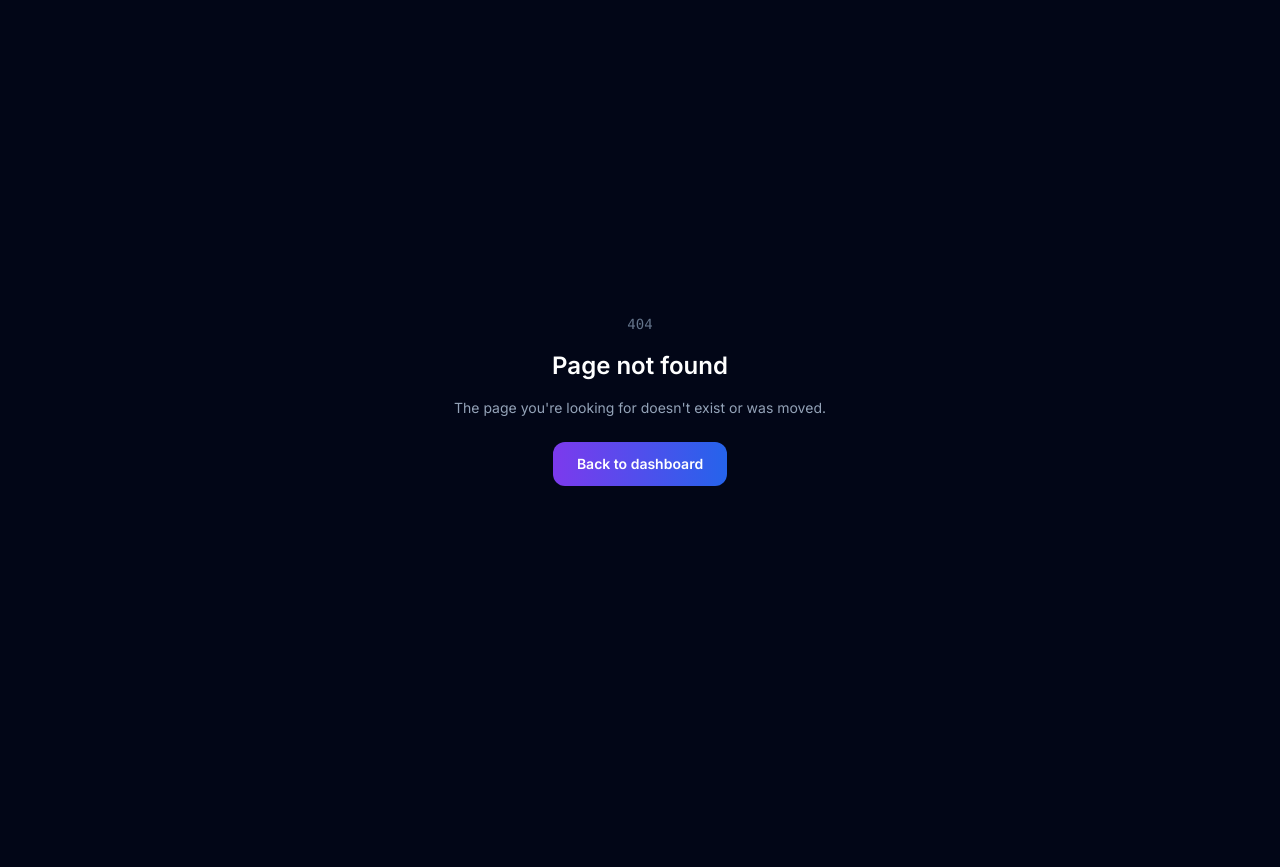
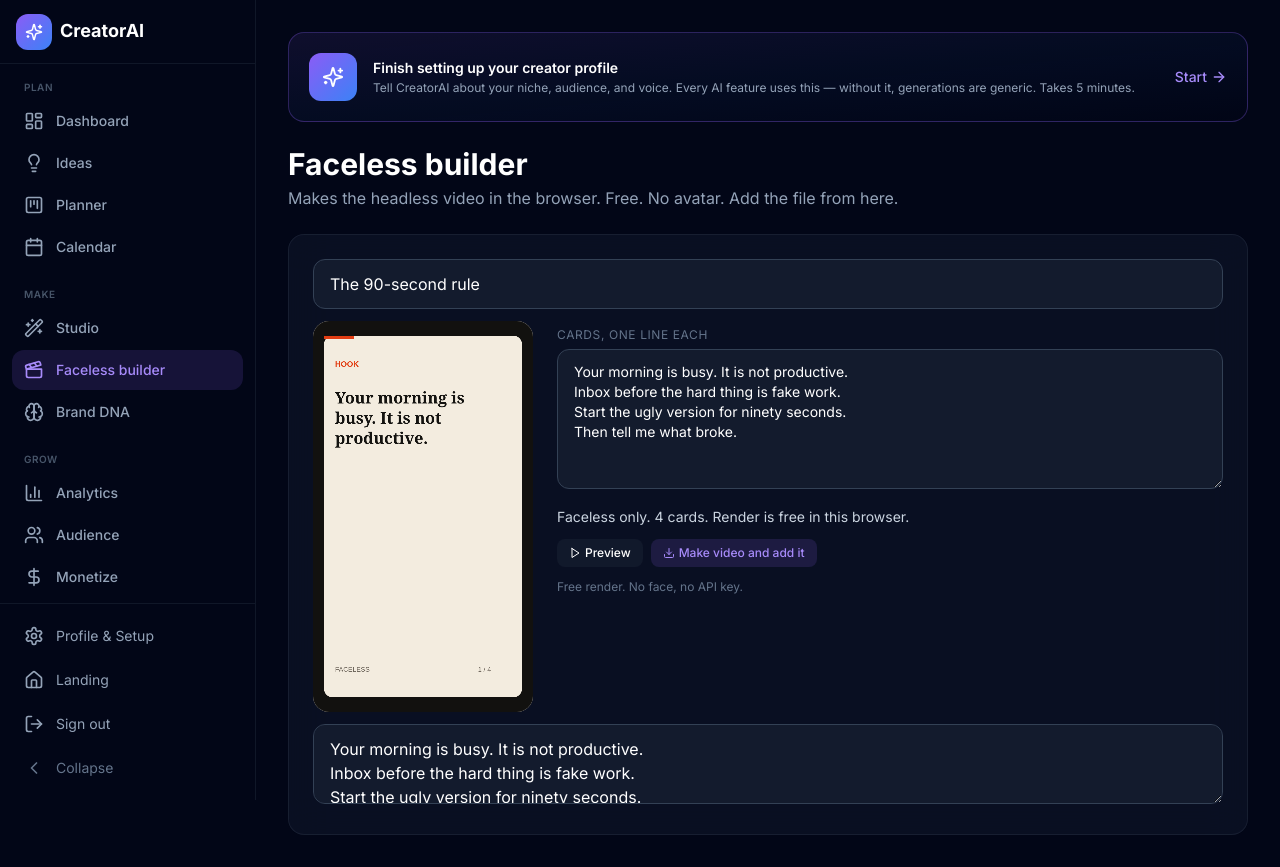
Before and after one commit to matpcul-tech/creator-os, a Next.js app: page /builder in a window 1280 px wide. Before the commit this address had no page. Before the commit the page ends 800 px from the top, so only its background shows below. Built offline with nearby package versions, Linux system fonts and the light colour scheme.

Commit message:
Add a free faceless video builder inside the app.

```diff
--- /dev/null
+++ b/app/(dashboard)/builder/page.tsx
@@ -0,0 +1,22 @@
+"use client";
+
+import { useState } from "react";
+import { FacelessBuilder } from "@/components/FacelessBuilder";
+
+export default function BuilderPage() {
+  const [title, setTitle] = useState("The 90-second rule");
+  const [script, setScript] = useState("Your morning is busy. It is not productive.\nInbox before the hard thing is fake work.\nStart the ugly version for ninety seconds.\nThen tell me what broke.");
+  return (
+    <div className="space-y-6">
+      <div>
+        <h1 className="text-3xl font-bold text-white mb-1">Faceless builder</h1>
+        <p className="text-dark-400">Makes the headless video in the browser. Free. No avatar. Add the file from here.</p>
+      </div>
+      <div className="cai-card space-y-3">
+        <input value={title} onChange={(e) => setTitle(e.target.value)} className="cai-input" placeholder="Title" />
+        <FacelessBuilder script={script} title={title} />
+        <textarea value={script} onChange={(e) => setScript(e.target.value)} className="cai-input min-h-[80px]" />
+      </div>
+    </div>
+  );
+}
--- /dev/null
+++ b/components/FacelessBuilder.tsx
@@ -0,0 +1,144 @@
+"use client";
+
+import { useEffect, useRef, useState } from "react";
+import { Download, Play, Square } from "lucide-react";
+
+type Card = { kicker: string; text: string };
+
+function toCards(script: string, title: string): Card[] {
+  const lines = script.split(/\n+/).map((line) => line.replace(/^[#>*\-\d.\s]+/, "").trim()).filter((line) => line.length > 2);
+  const source = lines.length ? lines : [title || "Untitled short"];
+  return source.slice(0, 8).map((text, i) => ({
+    kicker: i === 0 ? "HOOK" : i === source.length - 1 ? "CTA" : String(i).padStart(2, "0"),
+    text: text.length > 140 ? text.slice(0, 137) + "\u2026" : text,
+  }));
+}
+
+function wrap(ctx: CanvasRenderingContext2D, text: string, max: number) {
+  const words = text.split(" ");
+  const lines: string[] = [];
+  let line = "";
+  for (const word of words) {
+    const trial = line ? `${line} ${word}` : word;
+    if (ctx.measureText(trial).width > max && line) { lines.push(line); line = word; }
+    else line = trial;
+  }
+  if (line) lines.push(line);
+  return lines;
+}
+
+function paint(canvas: HTMLCanvasElement, card: Card, index: number, total: number, progress: number) {
+  const ctx = canvas.getContext("2d");
+  if (!ctx) return;
+  ctx.clearRect(0, 0, 720, 1280);
+  ctx.fillStyle = "#12110f";
+  ctx.fillRect(0, 0, 720, 1280);
+  ctx.fillStyle = "#f3ecdf";
+  ctx.beginPath();
+  ctx.roundRect(36, 48, 648, 1184, 28);
+  ctx.fill();
+  ctx.fillStyle = index % 2 ? "#1e5c49" : "#e23d12";
+  ctx.fillRect(36, 48, 648 * progress, 10);
+  ctx.font = "600 26px sans-serif";
+  ctx.fillText(card.kicker, 72, 150);
+  ctx.fillStyle = "#141310";
+  ctx.font = "700 52px Georgia, serif";
+  wrap(ctx, card.text, 560).forEach((line, i) => ctx.fillText(line, 72, 270 + i * 66));
+  ctx.fillStyle = "#6e665c";
+  ctx.font = "500 22px sans-serif";
+  ctx.fillText("FACELESS", 72, 1148);
+  ctx.fillText(`${index + 1} / ${total}`, 540, 1148);
+}
+
+function saveLocal(key: string, blob: Blob) {
+  const req = indexedDB.open("faceless-builder", 1);
+  req.onupgradeneeded = () => req.result.createObjectStore("cuts");
+  req.onsuccess = () => {
+    const db = req.result;
+    const tx = db.transaction("cuts", "readwrite");
+    tx.objectStore("cuts").put(blob, key);
+  };
+}
+
+export function FacelessBuilder({ script, title, contentId }: { script: string; title: string; contentId?: number }) {
+  const canvasRef = useRef<HTMLCanvasElement>(null);
+  const [lines, setLines] = useState(script);
+  const [status, setStatus] = useState("Free render. No face, no API key.");
+  const [fileUrl, setFileUrl] = useState("");
+  const [playing, setPlaying] = useState(false);
+  const timer = useRef<number | null>(null);
+  const cards = toCards(lines, title);
+
+  useEffect(() => setLines(script), [script]);
+  useEffect(() => {
+    const canvas = canvasRef.current;
+    if (canvas && cards[0]) paint(canvas, cards[0], 0, cards.length, 0.15);
+    return () => { if (timer.current) window.clearInterval(timer.current); };
+  }, [lines, title]);
+
+  function stop() {
+    if (timer.current) window.clearInterval(timer.current);
+    timer.current = null;
+    setPlaying(false);
+  }
+
+  function run(record: boolean) {
+    const canvas = canvasRef.current;
+    if (!canvas || !cards.length) return;
+    stop();
+    setPlaying(true);
+    let rec: MediaRecorder | null = null;
+    const chunks: Blob[] = [];
+    if (record) {
+      const mime = MediaRecorder.isTypeSupported("video/webm;codecs=vp9") ? "video/webm;codecs=vp9" : "video/webm";
+      rec = new MediaRecorder(canvas.captureStream(30), { mimeType: mime });
+      rec.ondataavailable = (e) => { if (e.data.size) chunks.push(e.data); };
+      rec.start();
+      setStatus("Making the faceless file…");
+    }
+    const started = performance.now();
+    timer.current = window.setInterval(() => {
+      const t = (performance.now() - started) / 1000;
+      const idx = Math.min(cards.length - 1, Math.floor(t / 3.2));
+      paint(canvas, cards[idx], idx, cards.length, (t - idx * 3.2) / 3.2);
+      if (t >= cards.length * 3.2) {
+        stop();
+        if (rec) {
+          rec.onstop = () => {
+            const blob = new Blob(chunks, { type: "video/webm" });
+            const url = URL.createObjectURL(blob);
+            setFileUrl(url);
+            saveLocal(String(contentId || title || "latest"), blob);
+            const a = document.createElement("a");
+            a.href = url;
+            a.download = `${(title || "faceless-short").slice(0, 40).replace(/\s+/g, "-")}.webm`;
+            a.click();
+            setStatus("Added. The file downloaded and is kept in this browser for this piece.");
+          };
+          rec.stop();
+        }
+      }
+    }, 33);
+  }
+
+  return (
+    <div className="grid md:grid-cols-[220px_1fr] gap-6 items-start">
+      <canvas ref={canvasRef} width={720} height={1280} className="w-full max-w-[220px] rounded-2xl bg-[#f3ecdf]" />
+      <div>
+        <label className="text-xs uppercase tracking-wider text-dark-500">Cards, one line each</label>
+        <textarea value={lines} onChange={(e) => setLines(e.target.value)} className="cai-input min-h-[140px] text-sm mt-1" />
+        <p className="text-sm text-dark-300 my-3">Faceless only. {cards.length} cards. Render is free in this browser.</p>
+        <div className="flex flex-wrap gap-2">
+          <button onClick={() => run(false)} className="px-3 py-1.5 rounded-lg text-xs font-medium bg-dark-800/40 text-white flex items-center gap-1">{playing ? <Square size={12} /> : <Play size={12} />} Preview</button>
+          <button onClick={() => run(true)} className="px-3 py-1.5 rounded-lg text-xs font-medium bg-brand-500/15 text-brand-400 flex items-center gap-1"><Download size={12} /> Make video and add it</button>
+        </div>
+        <p className="text-xs text-dark-500 mt-3">{status}</p>
+        {fileUrl ? <video src={fileUrl} controls className="mt-3 w-full max-w-[220px] rounded-xl" /> : null}
+      </div>
+    </div>
+  );
+}
+
+export function FacelessCut(props: { script: string; title: string; contentId?: number }) {
+  return <FacelessBuilder {...props} />;
+}
--- a/components/dashboard/Sidebar.tsx
+++ b/components/dashboard/Sidebar.tsx
@@ -21,6 +21,7 @@
   Users,
   Plug,
   Home,
+  Clapperboard,
 } from "lucide-react";
 
 const navGroups = [
@@ -37,6 +38,7 @@
     label: "Make",
     items: [
       { label: "Studio", href: "/studio", icon: Wand2 },
+      { label: "Faceless builder", href: "/builder", icon: Clapperboard },
       { label: "Brand DNA", href: "/brand", icon: Brain },
     ],
   },
@@ -75,48 +77,27 @@
   }
 
   return (
-    <aside
-      className={`${collapsed ? "w-[72px]" : "w-64"} h-screen sticky top-0 flex flex-col transition-all duration-300 border-r border-dark-800/50 bg-dark-950`}
-    >
-      {/* Logo */}
+    <aside className={`${collapsed ? "w-[72px]" : "w-64"} h-screen sticky top-0 flex flex-col transition-all duration-300 border-r border-dark-800/50 bg-dark-950`}>
       <div className="flex items-center gap-2 px-4 h-16 border-b border-dark-800/50">
         <div className="w-9 h-9 rounded-xl bg-gradient-to-br from-brand-500 to-blue-500 flex items-center justify-center shrink-0">
           <Sparkles size={18} className="text-white" />
         </div>
         {!collapsed && (
           <div className="min-w-0">
-            <span className="text-lg font-bold text-white block leading-tight">
-              CreatorAI
-            </span>
-            {creatorName ? (
-              <span className="text-xs text-dark-500 truncate block">
-                {creatorName}
-              </span>
-            ) : null}
+            <span className="text-lg font-bold text-white block leading-tight">CreatorAI</span>
+            {creatorName ? <span className="text-xs text-dark-500 truncate block">{creatorName}</span> : null}
           </div>
         )}
       </div>
-
-      {/* Nav */}
       <nav className="flex-1 py-4 px-3 space-y-5 overflow-y-auto">
         {navGroups.map((group) => (
           <div key={group.label}>
-            {!collapsed && (
-              <div className="px-3 mb-1.5 text-[10px] font-semibold uppercase tracking-wider text-dark-600">
-                {group.label}
-              </div>
-            )}
+            {!collapsed && <div className="px-3 mb-1.5 text-[10px] font-semibold uppercase tracking-wider text-dark-600">{group.label}</div>}
             <div className="space-y-0.5">
               {group.items.map((item) => {
                 const active = pathname === item.href;
                 return (
-                  <Link
-                    key={item.href}
-                    href={item.href}
-                    className={`flex items-center gap-3 px-3 py-2.5 rounded-xl text-sm font-medium transition-all
-                      ${active ? "bg-brand-500/15 text-brand-400" : "text-dark-400 hover:text-white hover:bg-dark-800/50"}`}
-                    title={collapsed ? item.label : undefined}
-                  >
+                  <Link key={item.href} href={item.href} className={`flex items-center gap-3 px-3 py-2.5 rounded-xl text-sm font-medium transition-all ${active ? "bg-brand-500/15 text-brand-400" : "text-dark-400 hover:text-white hover:bg-dark-800/50"}`} title={collapsed ? item.label : undefined}>
                     <item.icon size={20} className="shrink-0" />
                     {!collapsed && <span>{item.label}</span>}
                   </Link>
@@ -126,45 +107,11 @@
           </div>
         ))}
       </nav>
-
-      {/* Bottom */}
       <div className="p-3 border-t border-dark-800/50 space-y-1">
-        <Link
-          href="/onboarding"
-          className="flex items-center gap-3 px-3 py-2.5 rounded-xl text-sm text-dark-400 hover:text-white hover:bg-dark-800/50 transition-all"
-        >
-          <Settings size={20} className="shrink-0" />
-          {!collapsed && <span>Profile & Setup</span>}
-        </Link>
-        <Link
-          href="/"
-          className="flex items-center gap-3 px-3 py-2.5 rounded-xl text-sm text-dark-400 hover:text-white hover:bg-dark-800/50 transition-all"
-        >
-          <Home size={20} className="shrink-0" />
-          {!collapsed && <span>Landing</span>}
-        </Link>
-        <button
-          onClick={signOut}
-          disabled={signingOut}
-          className="flex items-center gap-3 px-3 py-2.5 rounded-xl text-sm text-dark-400 hover:text-white hover:bg-dark-800/50 transition-all w-full disabled:opacity-50"
-          title={collapsed ? "Sign out" : undefined}
-        >
-          <LogOut size={20} className="shrink-0" />
-          {!collapsed && <span>{signingOut ? "Signing out…" : "Sign out"}</span>}
-        </button>
-        <button
-          onClick={() => setCollapsed(!collapsed)}
-          className="flex items-center gap-3 px-3 py-2.5 rounded-xl text-sm text-dark-500 hover:text-white hover:bg-dark-800/50 transition-all w-full"
-        >
-          {collapsed ? (
-            <ChevronRight size={20} />
-          ) : (
-            <>
-              <ChevronLeft size={20} className="shrink-0" />
-              <span>Collapse</span>
-            </>
-          )}
-        </button>
+        <Link href="/onboarding" className="flex items-center gap-3 px-3 py-2.5 rounded-xl text-sm text-dark-400 hover:text-white hover:bg-dark-800/50 transition-all"><Settings size={20} className="shrink-0" />{!collapsed && <span>Profile & Setup</span>}</Link>
+        <Link href="/" className="flex items-center gap-3 px-3 py-2.5 rounded-xl text-sm text-dark-400 hover:text-white hover:bg-dark-800/50 transition-all"><Home size={20} className="shrink-0" />{!collapsed && <span>Landing</span>}</Link>
+        <button onClick={signOut} disabled={signingOut} className="flex items-center gap-3 px-3 py-2.5 rounded-xl text-sm text-dark-400 hover:text-white hover:bg-dark-800/50 transition-all w-full disabled:opacity-50"><LogOut size={20} className="shrink-0" />{!collapsed && <span>{signingOut ? "Signing out\u2026" : "Sign out"}</span>}</button>
+        <button onClick={() => setCollapsed(!collapsed)} className="flex items-center gap-3 px-3 py-2.5 rounded-xl text-sm text-dark-500 hover:text-white hover:bg-dark-800/50 transition-all w-full">{collapsed ? <ChevronRight size={20} /> : <><ChevronLeft size={20} className="shrink-0" /><span>Collapse</span></>}</button>
       </div>
     </aside>
   );
```
